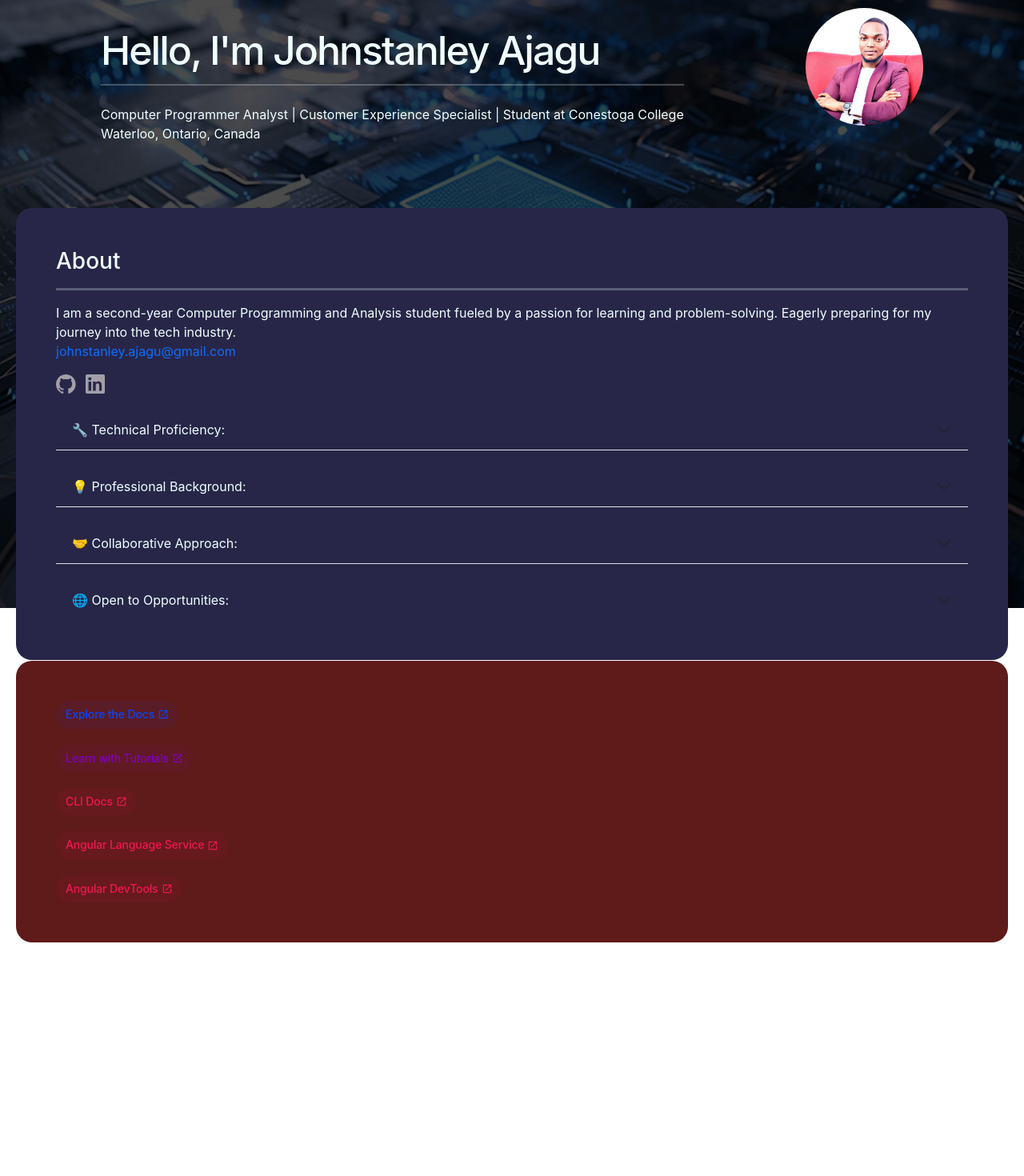
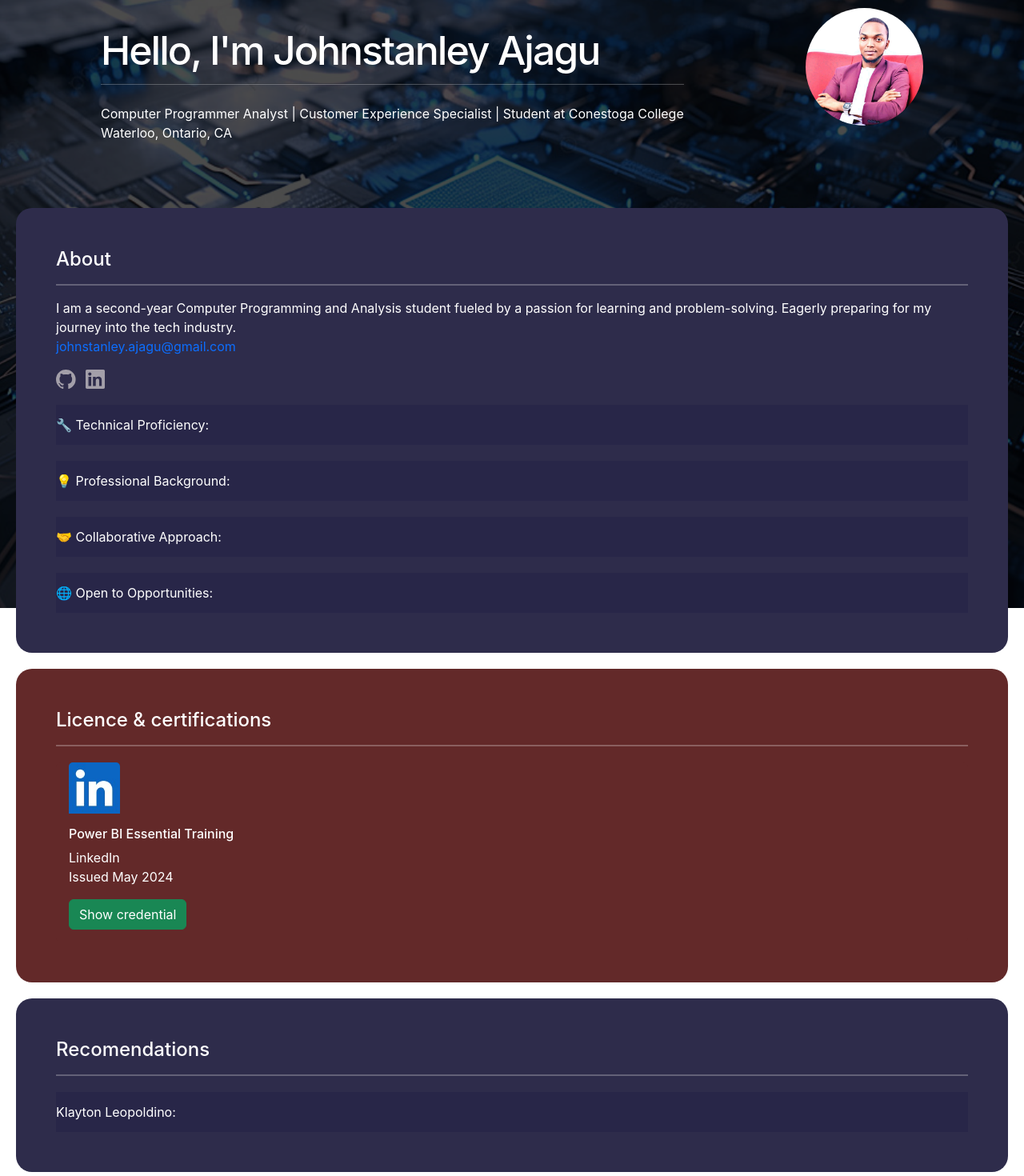
Before and after one commit to ogiaAayush/E-Portfolio, an Angular app in the folder e-portfolio/: page /home in a window 1280 px wide. Shown: the part 40-1510 px from the top of the page at 80% size. Before the commit the page ends 1438 px from the top, so only its background shows below. Built offline with nearby package versions, Linux system fonts and the light colour scheme.

Commit message:
Added licence section

```diff
--- a/e-portfolio/src/app/home-page/home-page.component.css
+++ b/e-portfolio/src/app/home-page/home-page.component.css
@@ -46,11 +46,6 @@
       "Segoe UI Symbol";
   }
 
-  /* p {
-    margin: 0;
-    color: var(--gray-700);
-  } */
-
   main, html {
     margin: 0;
     padding: 0;
@@ -98,15 +93,21 @@
   }
 
   .scrolling-content section:nth-child(1) {
-    margin-bottom: 1px;
-    color: azure;
-    background-color: rgb(40, 38, 72);
+    color: white;
+    background-color: rgb(46, 44, 75);
 
   }
 
   .scrolling-content section:nth-child(2) {
-    margin-top: 1px;
-    background-color: rgb(95, 26, 26);
+    color: white;
+    /* background-color: rgb(95, 26, 26); */
+    background-color: rgb(99, 41, 41);
+  }
+
+  .scrolling-content section:nth-child(3) {
+    color: white;
+    /* background-color: rgb(40, 38, 72); */
+    background-color: rgb(46, 44, 75);
   }
 
   .gap-top {
@@ -131,12 +132,12 @@
 
   .content h2 {
     margin-top: 1.75rem;
-    color: azure;
+    color: white;
   }
 
   .content p {
     margin-top: 1.5rem;
-    color: azure;
+    color: white;
   }
 
   .pill-group {
@@ -206,5 +207,21 @@
     margin-top: 20px;
     height: 50px;
     background-color: rgb(40, 38, 72);
-    color: azure;
+    color: white;
   }
+
+  .card {
+    background-color: rgb(99, 41, 41);
+    color: white;
+    border: none;
+    margin-top: 20px;
+  }
+
+  .card img {
+   width: 4rem;
+   margin-left: 1rem;
+  }
+
+  .accordion-button:hover {
+    color: black;
+  }
--- a/e-portfolio/src/app/home-page/home-page.component.html
+++ b/e-portfolio/src/app/home-page/home-page.component.html
@@ -4,9 +4,9 @@
     <div class="content">
       <div class="left-side">
         <h2>Hello, I'm Johnstanley Ajagu</h2>
-        <hr style="background-color: azure; height: 3px;">
+        <hr style="background-color: white; height: 2px;">
         <p>Computer Programmer Analyst | Customer Experience Specialist | Student at Conestoga College <br>Waterloo,
-          Ontario, Canada</p>
+          Ontario, CA</p>
       </div>
       <div class="right-side">
         <img class="angular-logo" src="/assets/img/Dp.jpg" alt="displayImage">
@@ -15,11 +15,12 @@
   </div>
   <div class="scrolling-content">
     <section>
-      <h3>About</h3>
-      <hr style="background-color: azure; height: 3px;">
+      <h4>About</h4>
+      <hr style="background-color: white; height: 2px;">
       <p>I am a second-year Computer Programming and Analysis student fueled by a passion for learning and
         problem-solving. Eagerly preparing for my journey into the tech industry.
-        <br><a style="text-decoration: none;" href="mailto:johnstanley.ajagu@gmail.com">johnstanley.ajagu&#64;gmail.com</a>
+        <br><a style="text-decoration: none;"
+          href="mailto:johnstanley.ajagu@gmail.com">johnstanley.ajagu&#64;gmail.com</a>
       </p>
       <div class="social-links">
         <a href="https://github.com/Johnstanley1" aria-label="Github" target="_blank" rel="noopener">
@@ -35,7 +36,7 @@
           </svg>
         </a>
       </div>
-      <div class="accordion accordion-flush" id="accordionFlushExample">
+      <div class="" id="accordionFlushExample">
         <div class="accordion-item">
           <h2 class="accordion-header">
             <button class="accordion-button collapsed" type="button" data-bs-toggle="collapse"
@@ -45,17 +46,17 @@
           </h2>
           <div id="flush-collapseOne" class="accordion-collapse collapse" data-bs-parent="#accordionFlushExample">
             <div class="accordion-body">
-              <p>
-                <strong>Microsoft Office Suite:</strong> Word, PowerPoint, Outlook, Excel, D365 CRM, Teams, PowerApps,
-                Power BI. <br>
-                <strong>Programming Languages:</strong> C#, Java, HTML, CSS, JavaScript, Typescript, Angular, Python,
-                and R. <br>
-                <strong>Database Management:</strong> MS Access, MySQL Workbench, MongoDB, MSSQL SSMS, PLSQL. <br>
-                <strong>IDEs:</strong> Visual Studio, Visual Studio Code, Eclipse, Android Studio, WebStorm, NetBeans, R
-                Studio. <br>
-                <strong>Frameworks:</strong> ASP.NET, NodeJS, Express, Apache Cordova. <br>
-                <strong>Libraries:</strong> Bootstrap, jQuery <br>
-              </p>
+              <ul>
+                <li>Microsoft Office Suite: Word, PowerPoint, Outlook, Excel, D365 CRM, Teams, PowerApps,
+                  Power BI.</li><br>
+                <li>Programming Languages: C#, Java, HTML, CSS, JavaScript, Typescript, Angular, Python,
+                  and R.</li><br>
+                <li>Database Management: MS Access, MySQL Workbench, MongoDB, MSSQL SSMS, PLSQL.</li><br>
+                <li>IDEs: Visual Studio, Visual Studio Code, Eclipse, Android Studio, WebStorm, NetBeans, R
+                  Studio.</li><br>
+                <li>Frameworks: ASP.NET, NodeJS, Express, Apache Cordova.</li><br>
+                <li>Libraries: Bootstrap, jQuery</li><br>
+              </ul>
             </div>
           </div>
         </div>
@@ -107,23 +108,46 @@
       </div>
     </section>
     <section>
-      <div class="right-side">
-        <div class="pill-group">
-          @for (items of [
-          { title: 'Explore the Docs', link: 'https://angular.dev' },
-          { title: 'Learn with Tutorials', link: 'https://angular.dev/tutorials' },
-          { title: 'CLI Docs', link: 'https://angular.dev/tools/cli' },
-          { title: 'Angular Language Service', link: 'https://angular.dev/tools/language-service' },
-          { title: 'Angular DevTools', link: 'https://angular.dev/tools/devtools' },
-          ]; track items.title) {
-          <a class="pill" [href]="items.link" tar rel="noopener">
-            <span>{{ items.title }}</span>
-            <svg xmlns="http://www.w3.org/2000/svg" height="14" viewBox="0 -960 960 960" width="14" fill="currentColor">
-              <path
-                d="M200-120q-33 0-56.5-23.5T120-200v-560q0-33 23.5-56.5T200-840h280v80H200v560h560v-280h80v280q0 33-23.5 56.5T760-120H200Zm188-212-56-56 372-372H560v-80h280v280h-80v-144L388-332Z" />
-            </svg>
+      <h4>Licence & certifications</h4>
+      <hr style="background-color: white; height: 2px;">
+      <div class="card">
+        <img src="/assets/icons/linkedin_logo.jpg" class="card-img-top" alt="linkedin_logo">
+        <div class="card-body">
+          <h6 class="card-title">Power BI Essential Training </h6>
+          <p class="card-text">
+            LinkedIn <br>
+            Issued May 2024
+          </p>
+          <a href="https://www.linkedin.com/learning/certificates/a2e5b3313b8a99e2038b3e47c584481f5ac81a36e862da8d019c44e075d62bcf?u=2212217"
+            target="_blank" rel="noopener noreferrer" class="btn btn-success">
+            Show credential
           </a>
-          }
+        </div>
+      </div>
+    </section>
+    <section>
+      <h4>Recomendations</h4>
+      <hr style="background-color: white; height: 2px;">
+      <a href=""></a>
+      <p>
+
+      </p>
+      <div class="accordion-item">
+        <h2 class="accordion-header">
+          <button class="accordion-button collapsed" type="button" data-bs-toggle="collapse"
+            data-bs-target="#flush-collapseTwo" aria-expanded="false" aria-controls="flush-collapseTwo">
+            Klayton Leopoldino:
+          </button>
+        </h2>
+        <div id="flush-collapseTwo" class="accordion-collapse collapse" data-bs-parent="#accordionFlushExample">
+          <div class="accordion-body">
+            Johnstanley was a standout colleague during our co-op as Data Analysts. His expertise in SQL and positive
+            energy significantly contributed to our team's success. Always ready to collaborate, he approached
+            challenges with
+            a can-do attitude. Johnstanley's impact on our projects was invaluable. I highly recommend him for any
+            future
+            endeavors.
+          </div>
         </div>
       </div>
     </section>
```
Also changed, not shown: e-portfolio/src/assets/icons/linkedin_logo.jpg (added).
